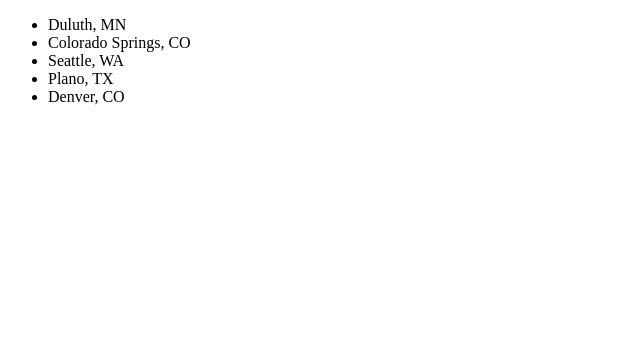
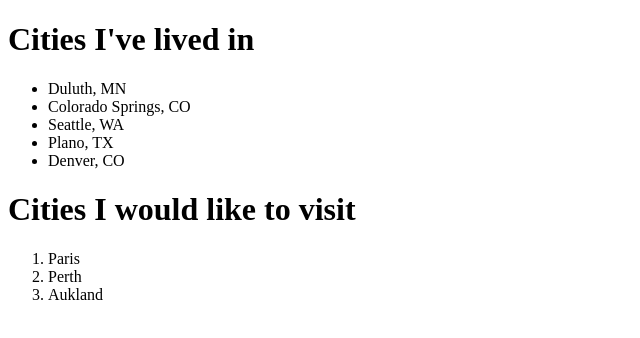
Before and after one commit to JJDrill/Favorites, a plain HTML site: page index.html in a window 1280 px wide. Shown: the whole page, without its empty margins (0-640 px from the left). Drawn offline with Linux system fonts and the light colour scheme.

Commit message:
Added cities I want to visit.

```diff
--- a/index.html
+++ b/index.html
@@ -1,6 +1,7 @@
 <!DOCTYPE html>
 <html>
 <body>
+	<h1>Cities I've lived in</h1>
 	<ul>
 		<li>Duluth, MN</li>
 		<li>Colorado Springs, CO</li>
@@ -8,5 +9,11 @@
 		<li>Plano, TX</li>
 		<li>Denver, CO</li>
 	</ul>
+	<h1>Cities I would like to visit</h1>
+	<ol>
+		<li>Paris</li>
+		<li>Perth</li>
+		<li>Aukland</li>
+	</ol>
 </body>
 </html>
```
